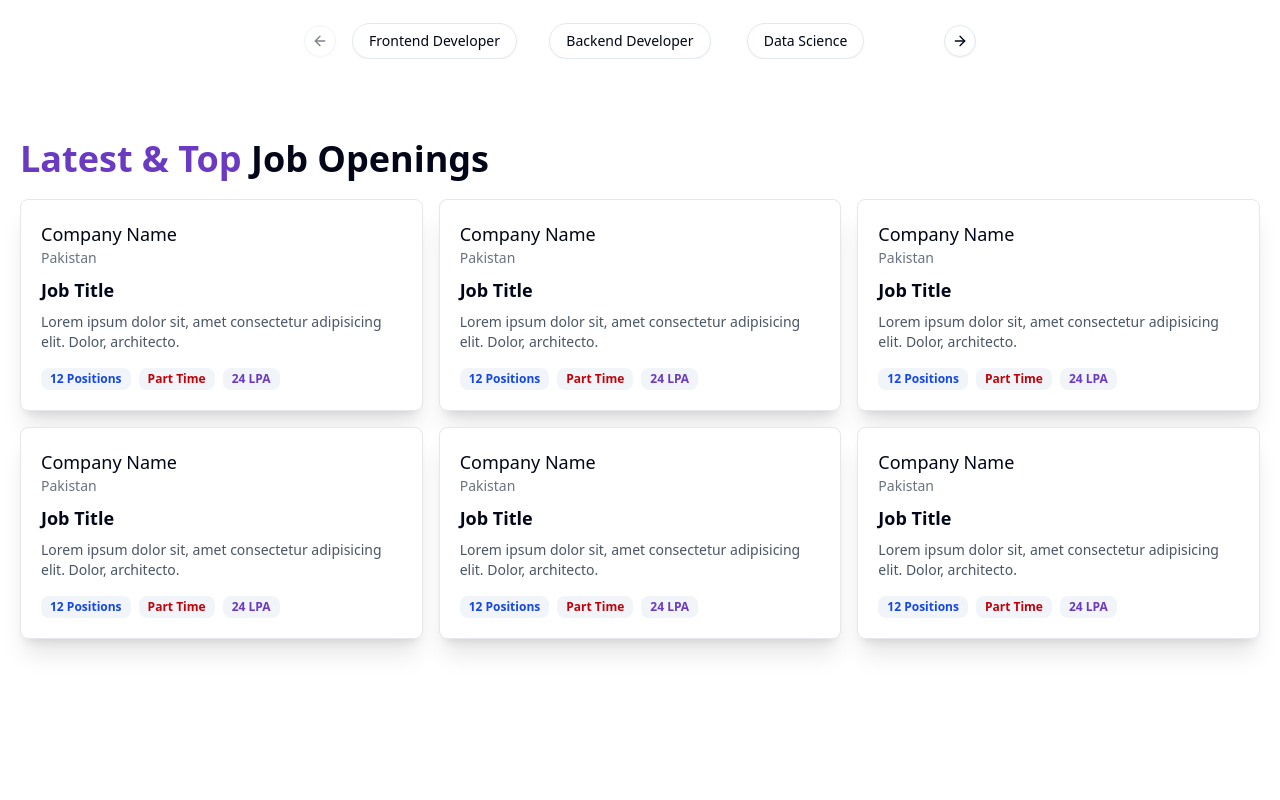
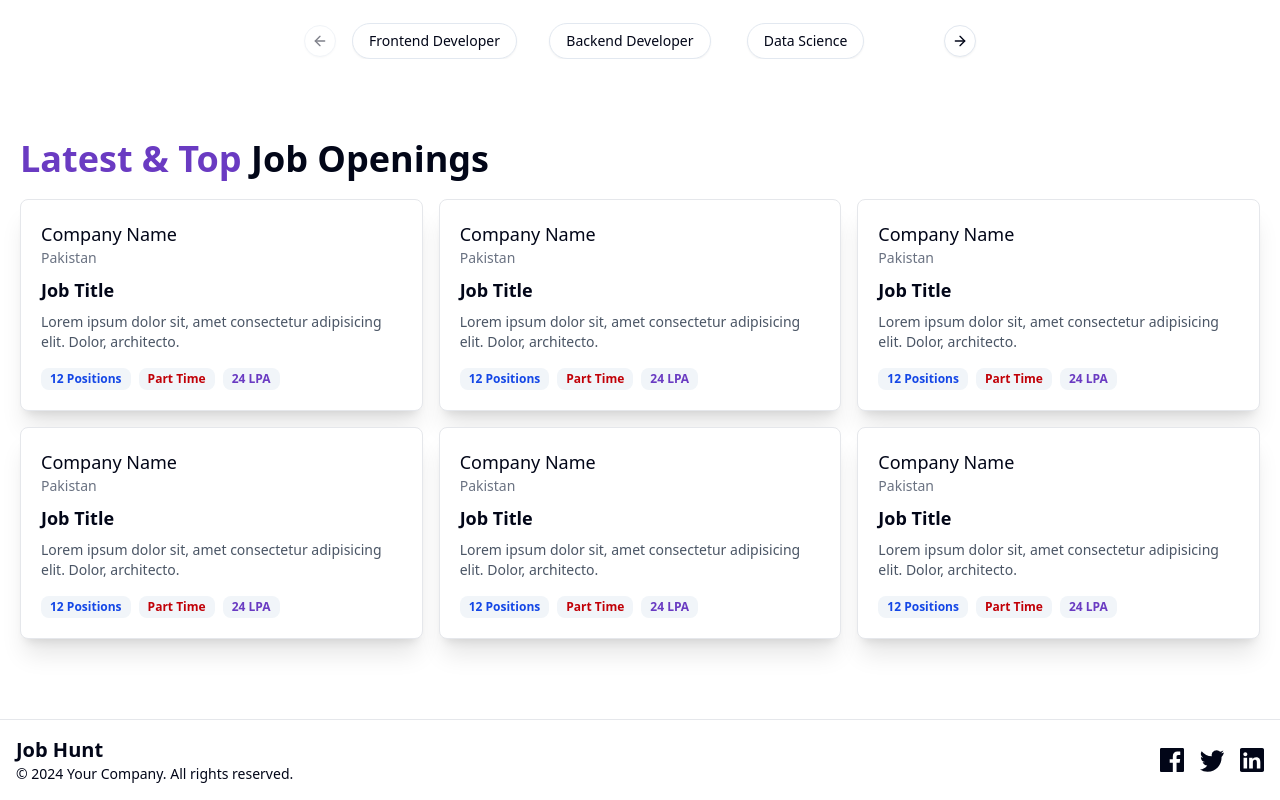
Before and after one commit to hasham0/job_portal, a React (Vite) app in the folder frontend/: page / in a window 1280 px wide. Shown: the part 373-1173 px from the top of the page. Before the commit the page ends 1092 px from the top, so only its background shows below. Built offline with nearby package versions, Linux system fonts and the light colour scheme; no server answers.

Commit message:
feat: add Footer component and integrate it into MainLayout; update Navbar to use header element

```diff
--- /dev/null
+++ b/frontend/src/components/shared/footer.tsx
@@ -0,0 +1,53 @@
+type Props = {};
+
+const Footer = ({}: Props) => {
+  return (
+    <footer className="border-t border-t-gray-200 py-4">
+      <div className="container mx-auto px-4">
+        <div className="flex flex-col items-center justify-between md:flex-row">
+          <div className="mb-4 md:mb-0">
+            <h2 className="text-xl font-bold">Job Hunt</h2>
+            <p className="text-sm">
+              © 2024 Your Company. All rights reserved.
+            </p>
+          </div>
+
+          <div className="mt-4 flex space-x-4 md:mt-0">
+            <a
+              href="https://facebook.com"
+              className="hover:text-gray-400"
+              aria-label="Facebook"
+              target="_blank"
+            >
+              <svg className="h-6 w-6" fill="currentColor" viewBox="0 0 24 24">
+                <path d="M22.676 0H1.324C.593 0 0 .592 0 1.324v21.352C0 23.408.593 24 1.324 24H12.82V14.706H9.692v-3.578h3.128V8.408c0-3.1 1.893-4.787 4.657-4.787 1.325 0 2.463.1 2.794.144v3.238l-1.918.001c-1.503 0-1.794.715-1.794 1.762v2.31h3.587l-.468 3.578h-3.119V24h6.116C23.407 24 24 23.408 24 22.676V1.324C24 .592 23.407 0 22.676 0z" />
+              </svg>
+            </a>
+            <a
+              href="https://twitter.com"
+              className="hover:text-gray-400"
+              aria-label="Twitter"
+              target="_blank"
+            >
+              <svg className="h-6 w-6" fill="currentColor" viewBox="0 0 24 24">
+                <path d="M24 4.557a9.835 9.835 0 01-2.828.775 4.934 4.934 0 002.165-2.724 9.867 9.867 0 01-3.127 1.195 4.924 4.924 0 00-8.38 4.49A13.978 13.978 0 011.67 3.149 4.93 4.93 0 003.16 9.724a4.903 4.903 0 01-2.229-.616v.062a4.93 4.93 0 003.946 4.827 4.902 4.902 0 01-2.224.084 4.93 4.93 0 004.6 3.417A9.869 9.869 0 010 21.543a13.978 13.978 0 007.548 2.212c9.057 0 14.01-7.507 14.01-14.01 0-.213-.004-.425-.015-.636A10.012 10.012 0 0024 4.557z" />
+              </svg>
+            </a>
+            <a
+              href="https://linkedin.com"
+              className="hover:text-gray-400"
+              aria-label="LinkedIn"
+              target="_blank"
+            >
+              <svg className="h-6 w-6" fill="currentColor" viewBox="0 0 24 24">
+                <path d="M20.447 20.452H16.85v-5.569c0-1.327-.027-3.037-1.852-3.037-1.854 0-2.137 1.446-2.137 2.94v5.666H9.147V9.756h3.448v1.464h.05c.48-.91 1.653-1.871 3.401-1.871 3.634 0 4.307 2.39 4.307 5.498v5.605zM5.337 8.29c-1.105 0-2-.896-2-2 0-1.106.895-2 2-2 1.104 0 2 .895 2 2 0 1.104-.896 2-2 2zM7.119 20.452H3.553V9.756h3.566v10.696zM22.225 0H1.771C.791 0 0 .774 0 1.729v20.542C0 23.226.792 24 1.771 24h20.451c.979 0 1.771-.774 1.771-1.729V1.729C24 .774 23.205 0 22.225 0z" />
+              </svg>
+            </a>
+          </div>
+        </div>
+      </div>
+    </footer>
+  );
+};
+
+export default Footer;
--- a/frontend/src/components/shared/navbar.tsx
+++ b/frontend/src/components/shared/navbar.tsx
@@ -13,7 +13,7 @@
 const Navbar = ({}: Props) => {
   const user = false;
   return (
-    <div className="bg-white px-4">
+    <header className="bg-white px-4">
       <div className="mx-auto flex h-16 max-w-7xl items-center justify-between">
         <div className="">
           <h1 className="text-2xl font-bold">
@@ -84,7 +84,7 @@
           )}
         </div>
       </div>
-    </div>
+    </header>
   );
 };
 
--- a/frontend/src/layout/MainLayout.tsx
+++ b/frontend/src/layout/MainLayout.tsx
@@ -1,3 +1,4 @@
+import Footer from "@/components/shared/footer";
 import Navbar from "@/components/shared/navbar";
 import { Outlet } from "react-router-dom";
 
@@ -8,6 +9,7 @@
     <>
       <Navbar />
       <Outlet />
+      <Footer />
     </>
   );
 }
```
